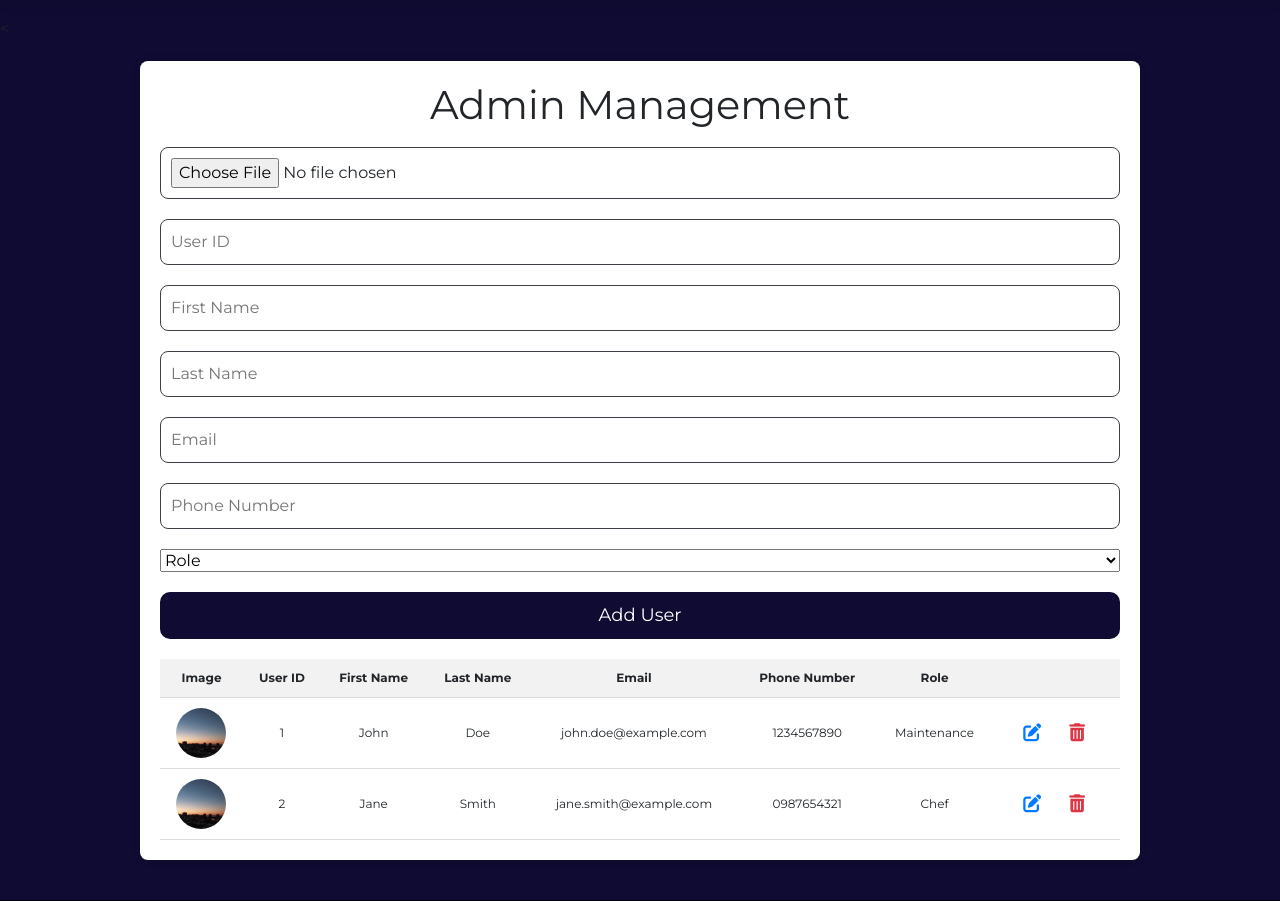
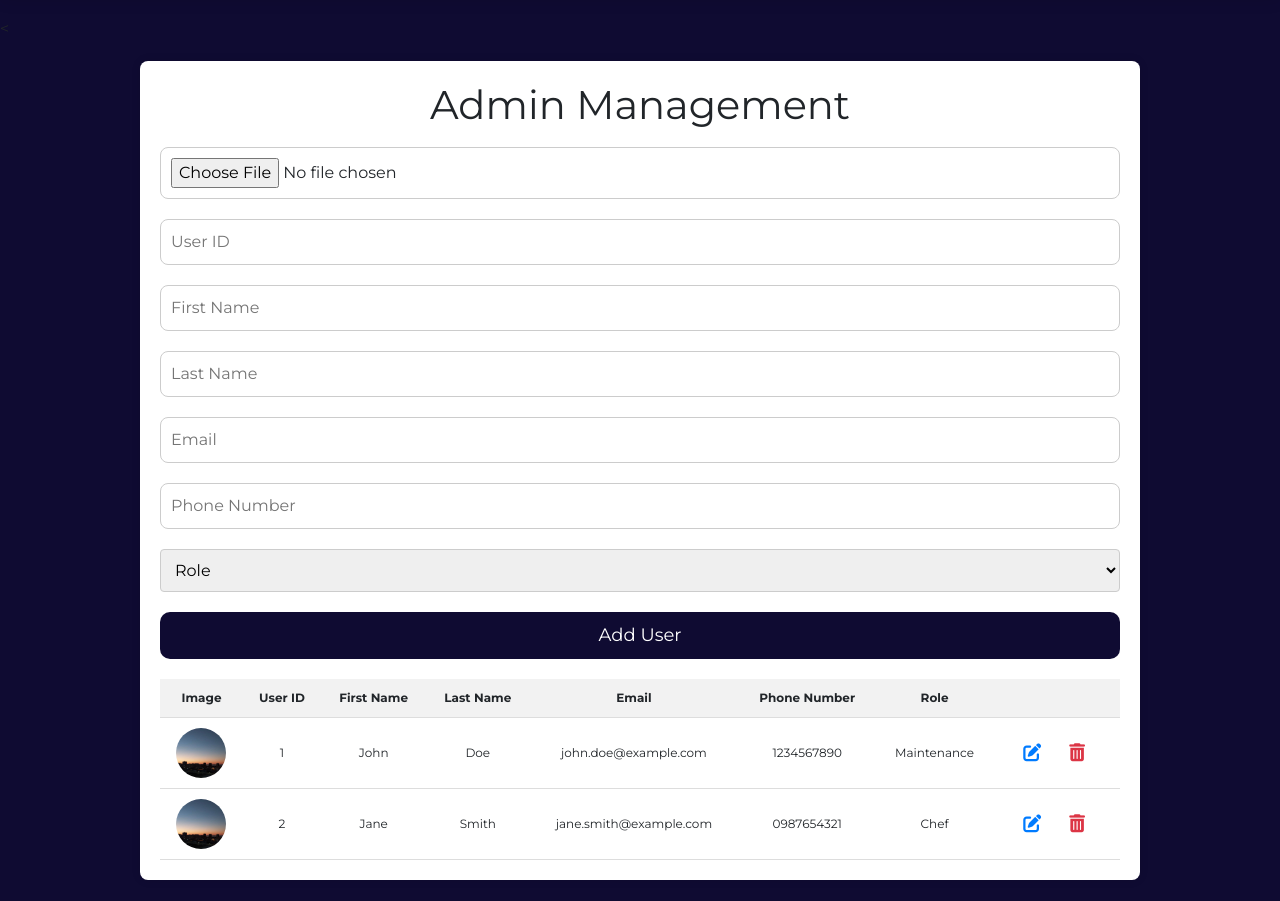
Before and after one commit to KhaledZaabat/CampusConnect, a PHP site: page /crudadmin.html in a window 1280 px wide. Shown: the part 108-1009 px from the top of the page. Run offline with PHP 8.4, Linux system fonts and the light colour scheme; some libraries are stand-ins or nearby versions.

Commit message:
Modification

```diff
--- a/assets/css/crudadmin.css
+++ b/assets/css/crudadmin.css
@@ -36,7 +36,7 @@ h1 {
 .student-form input {
     margin: 10px 0;
     padding: 10px;
-    border: 1px solid #3c4046;
+    border: 1px solid #ccc;
     border-radius: 8px;
 }
 
@@ -44,6 +44,14 @@ h1 {
     display: inline-block;
     padding: 5px;
     position: relative;
+}
+
+input, select, textarea {
+    padding: 10px;
+    border: 1px solid #ccc;
+    border-radius: 4px;
+    width: 100%;
+    transition: border-color 0.3s ease;
 }
 
 .student-form button {
--- a/assets/css/crudstud.css
+++ b/assets/css/crudstud.css
@@ -37,7 +37,7 @@ h1 {
 .student-form input {
     margin: 10px 0;
     padding: 10px;
-    border: 1px solid #3c4046;
+    border: 1px solid #ccc;
     border-radius: 8px;
 }
 
--- a/assets/css/login.css
+++ b/assets/css/login.css
@@ -63,7 +63,7 @@ body {
     width: 100%;
     background-color: #ffffff12;
     border-radius: 10px;
-    border: 2px solid gray;
+    border: 1px solid #ccc;
     padding: 0 10px;
     margin-top: 8px;
     font-size: 14px;
--- a/crudadmin.html
+++ b/crudadmin.html
@@ -8,7 +8,7 @@
     <link rel="stylesheet" href="assets/fonts/simple-line-icons.min.css"> <!-- Fonts -->
     <link rel="stylesheet" href="assets/css/styles.css"> <!-- Custom CSS -->
     <link rel="stylesheet" href="assets/css/crudadmin.css">
-    <link rel="icon"       href="assets/img/logo.png" type="image/png">
+    <link rel="icon" href="assets/img/logo.png" type="image/png">
     <link rel="stylesheet" href="https://cdnjs.cloudflare.com/ajax/libs/font-awesome/6.6.0/css/all.min.css" integrity="sha512-Kc323vGBEqzTmouAECnVceyQqyqdsSiqLQISBL29aUW4U/M7pSPA/gEUZQqv1cwx4OnYxTxve5UMg5GT6L4JJg==" crossorigin="anonymous" referrerpolicy="no-referrer" />
     <link rel="stylesheet" href="https://fonts.googleapis.com/css?family=Montserrat:400,400i,700,700i,600,600i&amp;display=swap">
 </head>
```
